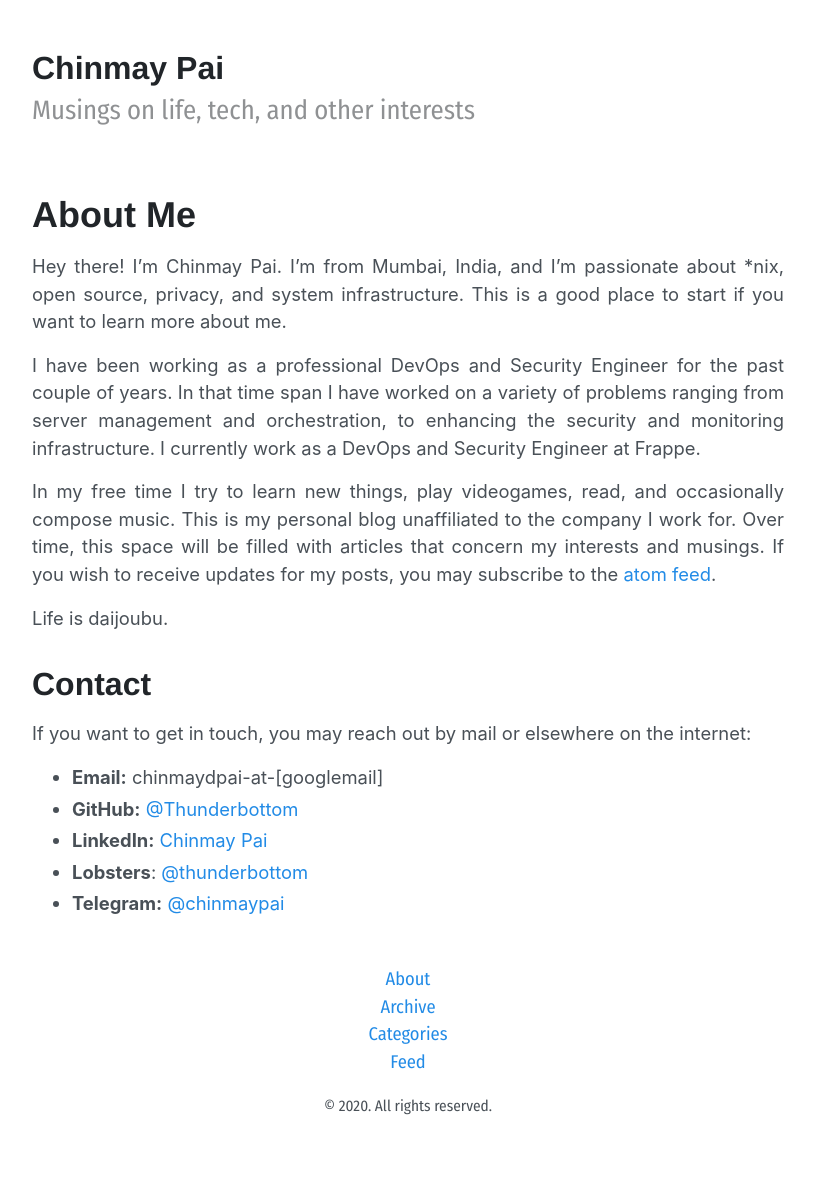
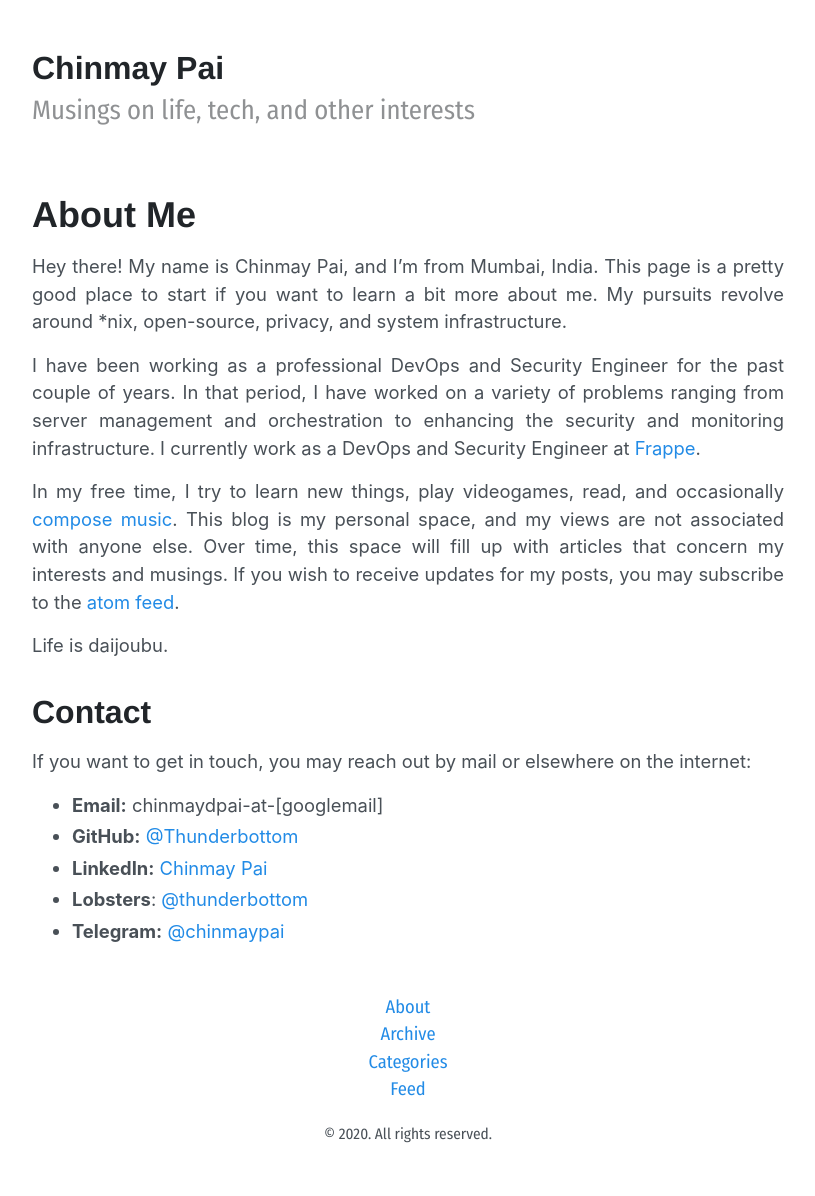
Before and after one commit to Thunderbottom/thunderbottom.github.io, a Jekyll site: the page built from about.md, in a window 1280 px wide. Shown: the whole page, without its empty margins (232-1047 px from the left). Built offline with Jekyll 4.4.1, drawn with Linux system fonts in a browser that asks for light colours; some web fonts are replaced; before the commit the page ends 1168 px from its top, so only the background shows below that.

Commit message:
chore: improve the about page
Signed-off-by: Chinmay D. Pai <chinmaydpai@gmail.com>

```diff
--- a/about.md
+++ b/about.md
@@ -2,12 +2,11 @@
 layout: page
 title: About Me
 ---
+Hey there! My name is Chinmay Pai, and I'm from Mumbai, India. This page is a pretty good place to start if you want to learn a bit more about me. My pursuits revolve around *nix, open-source, privacy, and system infrastructure.
 
-Hey there! I'm Chinmay Pai. I'm from Mumbai, India, and I'm passionate about *nix, open source, privacy, and system infrastructure. This is a good place to start if you want to learn more about me.
+I have been working as a professional DevOps and Security Engineer for the past couple of years. In that period, I have worked on a variety of problems ranging from server management and orchestration to enhancing the security and monitoring infrastructure. I currently work as a DevOps and Security Engineer at [Frappe](https://frappe.io).
 
-I have been working as a professional DevOps and Security Engineer for the past couple of years. In that time span I have worked on a variety of problems ranging from server management and orchestration, to enhancing the security and monitoring infrastructure. I currently work as a DevOps and Security Engineer at Frappe.
-
-In my free time I try to learn new things, play videogames, read, and occasionally compose music. This is my personal blog unaffiliated to the company I work for. Over time, this space will be filled with articles that concern my interests and musings. If you wish to receive updates for my posts, you may subscribe to the [atom feed](/atom.xml).
+In my free time, I try to learn new things, play videogames, read, and occasionally [compose music](https://soundcloud.com/harmonicseventhnoiseprotocol). This blog is my personal space, and my views are not associated with anyone else. Over time, this space will fill up with articles that concern my interests and musings. If you wish to receive updates for my posts, you may subscribe to the [atom feed](/atom.xml).
 
 Life is daijoubu.
 
```
